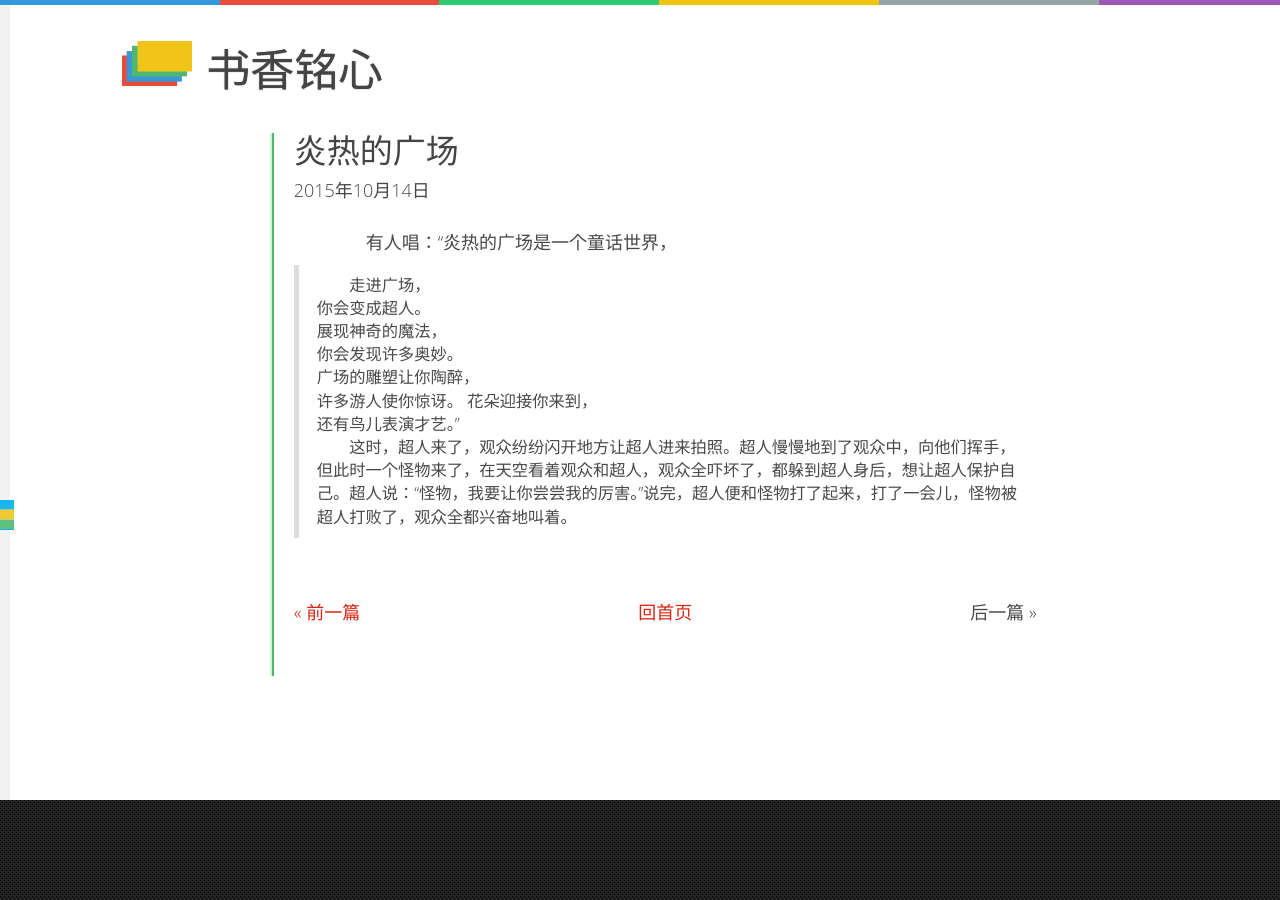
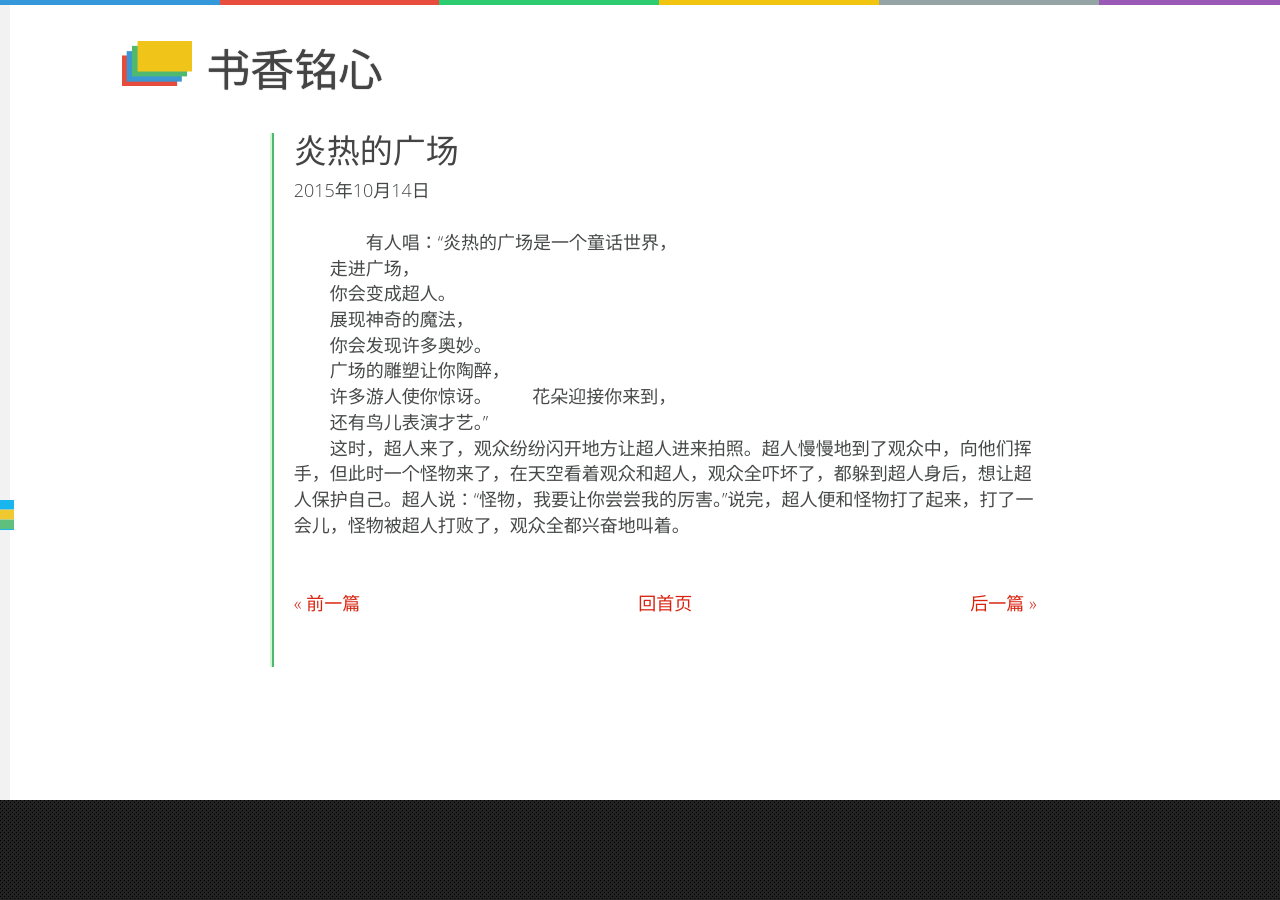
Before and after one commit to winsphinx/sxmx, a Jekyll site: the page built from _posts/2015-10-14-plaza.md, in a window 1280 px wide. Built offline with Jekyll 4.4.1, drawn with Linux system fonts in a browser that asks for light colours; comment, search, counter and statistics services are not loaded.

```diff
--- a/_posts/2015-10-14-hot.md
+++ b/_posts/2015-10-14-plaza.md
@@ -5,12 +5,12 @@ title: 炎热的广场
 
 
 　　有人唱：“炎热的广场是一个童话世界，
->    走进广场，
->    你会变成超人。
->    展现神奇的魔法，
->    你会发现许多奥妙。
->    广场的雕塑让你陶醉，
->    许多游人使你惊讶。
->    花朵迎接你来到，
->    还有鸟儿表演才艺。”
+　　走进广场，
+　　你会变成超人。
+　　展现神奇的魔法，
+　　你会发现许多奥妙。
+　　广场的雕塑让你陶醉，
+　　许多游人使你惊讶。
+　　花朵迎接你来到，
+　　还有鸟儿表演才艺。”
 　　这时，超人来了，观众纷纷闪开地方让超人进来拍照。超人慢慢地到了观众中，向他们挥手，但此时一个怪物来了，在天空看着观众和超人，观众全吓坏了，都躲到超人身后，想让超人保护自己。超人说：“怪物，我要让你尝尝我的厉害。”说完，超人便和怪物打了起来，打了一会儿，怪物被超人打败了，观众全都兴奋地叫着。
```
Also changed, not shown: _posts/2015-10-17-cow.md (added, +11 -0 lines).
